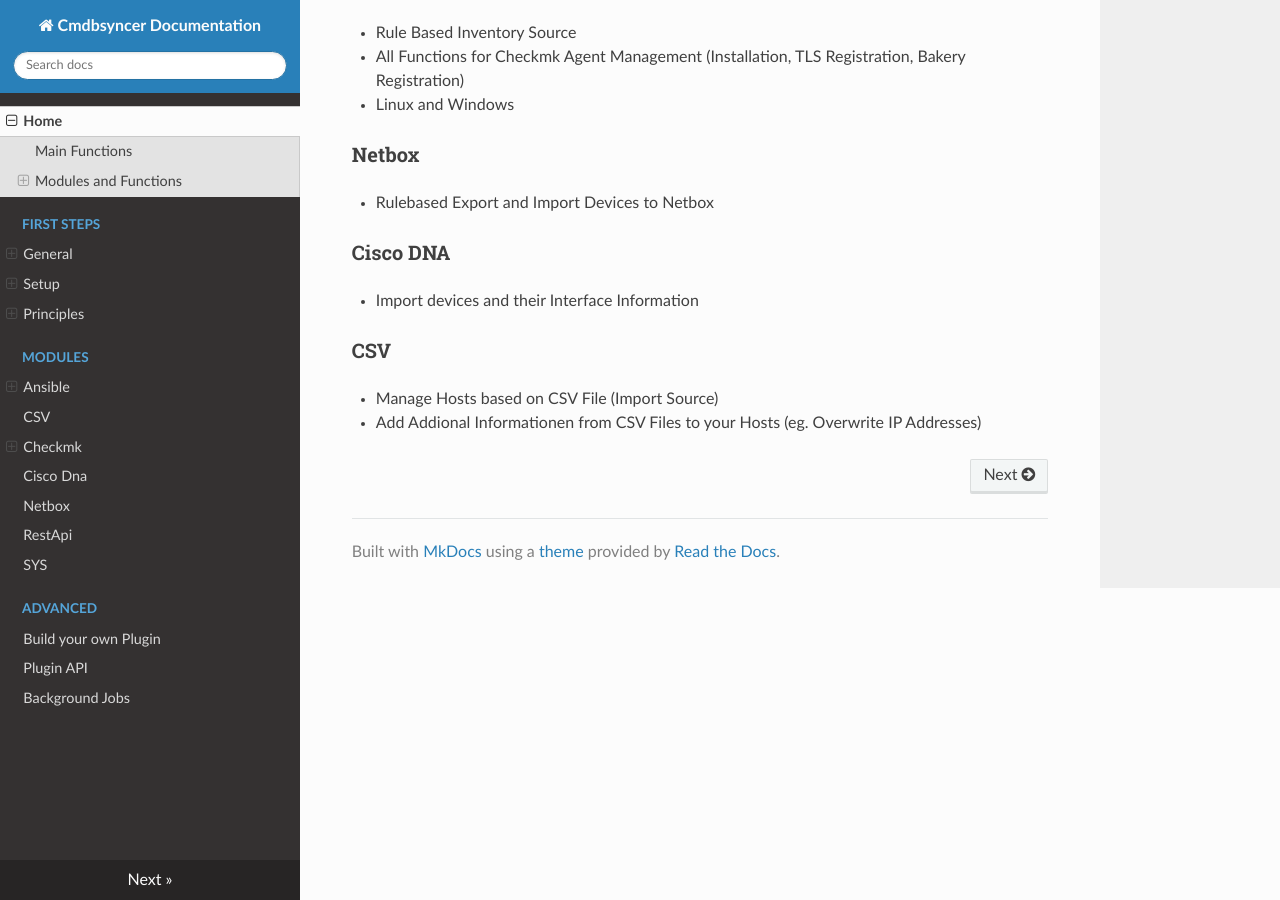
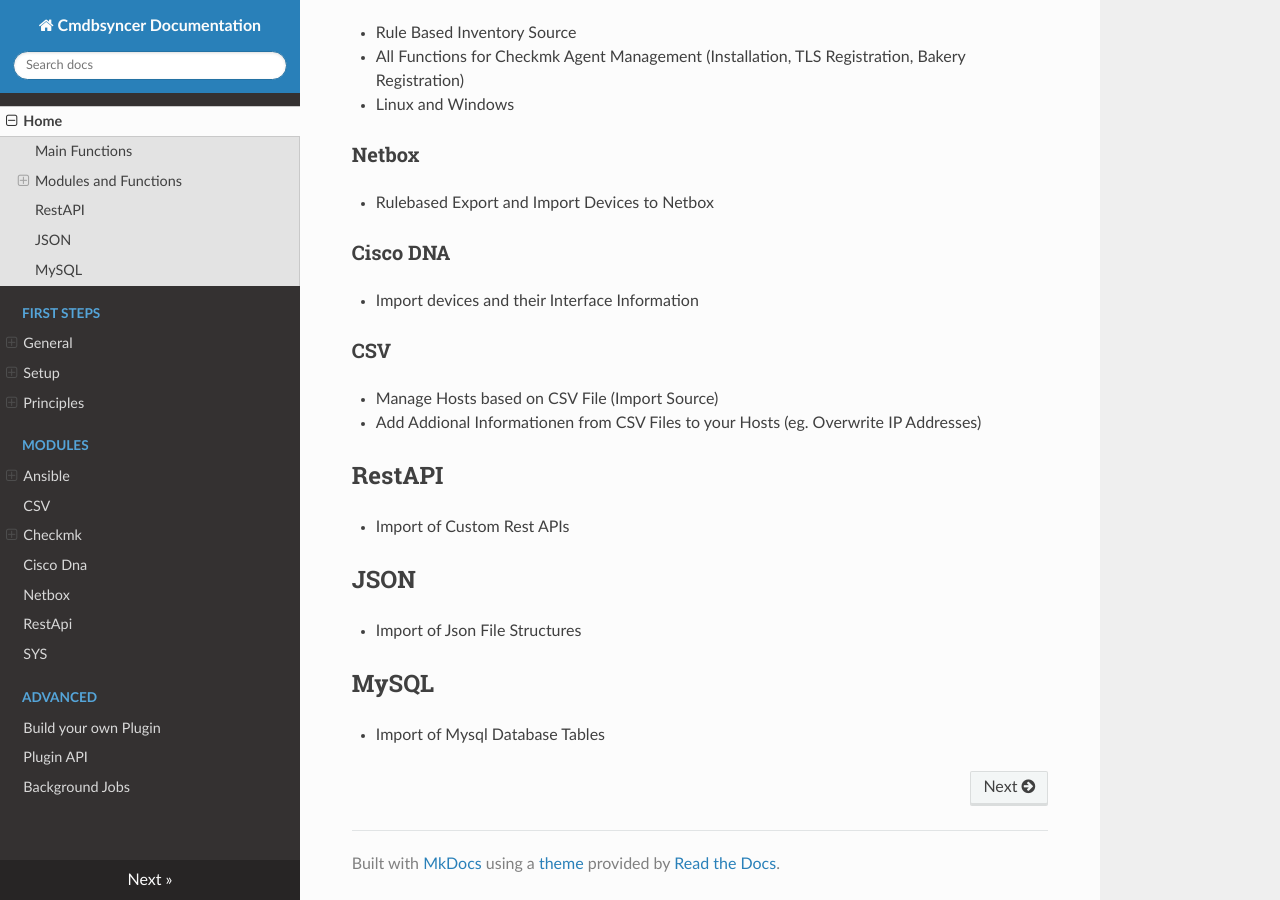
Before and after one commit to kuhn-ruess/cmdbsyncer, an MkDocs documentation site: the page built from docs/index.md, in a window 1280 px wide and 900 px high, scrolled down 1457 px. Built offline with MkDocs 1.6.1, drawn with Linux system fonts in a browser that asks for light colours; nearby versions of some CDN libraries.

Commit message:
Updated docu

```diff
--- a/docs/index.md
+++ b/docs/index.md
@@ -47,3 +47,12 @@
 
 * Manage Hosts based on CSV File (Import Source)
 * Add Addional Informationen from CSV Files to your Hosts (eg. Overwrite IP Addresses)
+
+## RestAPI
+- Import of Custom Rest APIs
+
+## JSON
+- Import of Json File Structures
+
+## MySQL
+- Import of Mysql Database Tables
```
Also changed, not shown: docs/restapi/index.md (+2 -2 lines).
